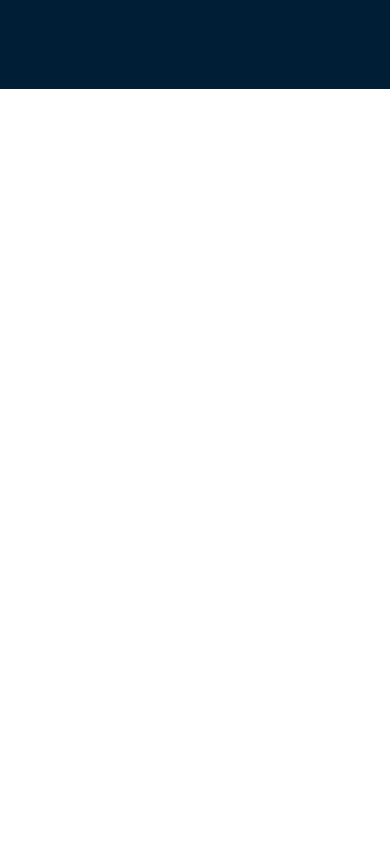
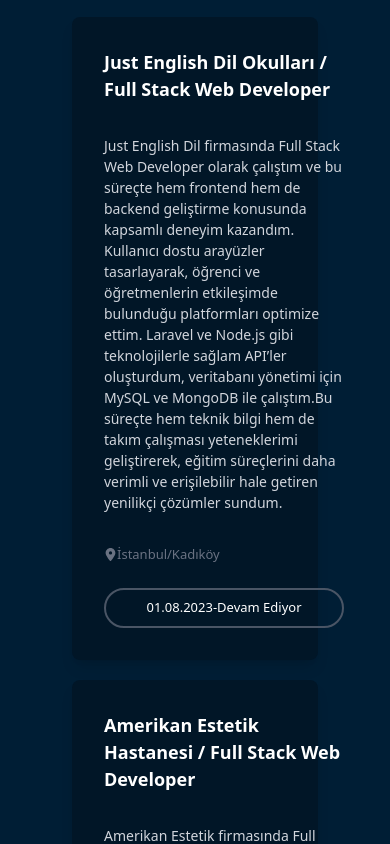
Before and after one commit to dev-selimcangursu/reactjs-my-professional-portfolio, a React (Vite) app in the folder portfolio-website/: page / in a window 390 px wide. Shown: the part 7100-7944 px from the top of the page. Before the commit the page ends 7189 px from the top, so only its background shows below. Built offline with nearby package versions, Linux system fonts and the light colour scheme.

Commit message:
deneyimlerim alanı tasarlandı responsive hale getirildi.

```diff
--- a/portfolio-website/src/App.css
+++ b/portfolio-website/src/App.css
@@ -6,10 +6,10 @@
 .about__me {
   background-color: #001e35;
 }
-.my__services{
+.my__services {
   background-color: #011627;
 }
-.my__experience{
+.my__experience {
   background-color: #001e35;
 }
 #contactButton {
--- a/portfolio-website/src/App.jsx
+++ b/portfolio-website/src/App.jsx
@@ -6,11 +6,12 @@ import Button from "./components/Button";
 import { IoLogoInstagram, IoLogoGithub, IoLogoLinkedin } from "react-icons/io5";
 import Box from "./components/Box";
 import { useSelector } from "react-redux";
+import WorkGallery from './components/WorkGallery'
 import Card from "./components/Card";
 function App() {
   const about = useSelector((state) => state.about.value);
   const services = useSelector((state) => state.services.value);
-
+  const experience = useSelector((state) => state.experience.value);
 
   // TypeWriter Kütüphanesi
   const typewriterRef = useRef(null);
@@ -213,7 +214,9 @@ function App() {
             DENEYİMİM
           </h3>
           <div className="w-full grid grid-cols-1 md:grid-cols-1 gap-5 mt-10">
-
+            {experience.map((experience, index) => {
+              return <WorkGallery key={index} experience={experience} />;
+            })}
           </div>
         </div>
       </section>
--- /dev/null
+++ b/portfolio-website/src/app/experienceSlide.jsx
@@ -0,0 +1,46 @@
+import { createSlice } from "@reduxjs/toolkit";
+
+const initialState = {
+  value: [
+    {
+      company: "Just English Dil Okulları",
+      title: "Full Stack Web Developer",
+      main: "Just English Dil firmasında Full Stack Web Developer olarak çalıştım ve bu süreçte hem frontend hem de backend geliştirme konusunda kapsamlı deneyim kazandım. Kullanıcı dostu arayüzler tasarlayarak, öğrenci ve öğretmenlerin etkileşimde bulunduğu platformları optimize ettim. Laravel ve Node.js gibi teknolojilerle sağlam API’ler oluşturdum, veritabanı yönetimi için MySQL ve MongoDB ile çalıştım.Bu süreçte hem teknik bilgi hem de takım çalışması yeteneklerimi geliştirerek, eğitim süreçlerini daha verimli ve erişilebilir hale getiren yenilikçi çözümler sundum. ",
+      start_time: "01.08.2023",
+      end_time: "Devam Ediyor",
+      location: "İstanbul/Kadıköy",
+    },
+    {
+      company: "Amerikan Estetik Hastanesi",
+      title: "Full Stack Web Developer",
+      main: "Amerikan Estetik firmasında Full Stack Developer olarak çalıştım ve bu süreçte hem klinik hem de hasta deneyimlerini iyileştiren dijital çözümler geliştirdim. Modern web teknolojileri kullanarak, kullanıcı dostu ve mobil uyumlu hasta portalları ve randevu sistemleri tasarladım.hasta bilgileri ve randevu yönetimi gibi hassas verilerin güvenliğini sağlamak için en iyi uygulamaları takip ettim. Sürekli olarak sistem performansını iyileştirerek, hasta memnuniyetini artıracak yenilikçi özellikler ekledim .Hem teknik hem de iş süreçlerine olan katkılarım, hastanenin dijital altyapısının gelişmesine önemli ölçüde katkı sağladı.",
+      start_time: "01.01.2024",
+      end_time: "01.01.2025",
+      location: "İstanbul/Şişli",
+    },
+    {
+      company: "Wiky Watch Akıllı Çocuk Saatleri",
+      title: "Full Stack Web Developer",
+      main: "Wiky Watch akıllı çocuk saatleri firmasında full stack web developer olarak görev aldım. Bu süreçte, hem müşteri tarafında kullanılan web sitesinin hem de dahili kullanım için geliştirilmiş CRM sistemi ve yönetim panellerinin tasarım ve geliştirilmesinde aktif rol aldım. Web teknolojileri ve veritabanı yönetimi konusunda deneyim kazanarak, kullanıcı dostu arayüzler oluşturmanın yanı sıra, dinamik ve verimli arka uç çözümleri geliştirdim. Ayrıca, sistem entegrasyonları ve kullanıcı verilerinin yönetimi gibi konularda da katkı sağladım, böylece firma içindeki operasyonel süreçlerin verimli hale gelmesine yardımcı oldum. ",
+      start_time: "01.08.2023",
+      end_time: "Devam Ediyor",
+      location: "İstanbul/Üsküdar",
+    },
+    {
+      company: "Freelance İş",
+      title: "Full Stack Web Developer",
+      main: "Freelance web geliştirme alanında çeşitli projelerde çalışarak geniş bir deneyim kazandım. Müşterilerimin ihtiyaçlarına göre özelleştirilmiş web siteleri, e-ticaret platformları ve uygulamalar geliştirdim. React, Laravel, Node.js gibi modern teknolojilerle dinamik ve ölçeklenebilir çözümler sundum. Ayrıca, SEO optimizasyonu, kullanıcı deneyimi (UX) ve arayüz tasarımı (UI) konularında da çalışmalar yaparak, müşterilerimin dijital varlıklarını güçlendirdim. Freelance projelerde, müşteri odaklı yaklaşımım ve zaman yönetimi becerilerimle, her projeyi zamanında ve yüksek kaliteli şekilde teslim ettim. Hem küçük ölçekli işletmeler hem de büyük projeler için çözümler sunarak, müşterilerimin dijital hedeflerine ulaşmalarına yardımcı oldum.",
+      start_time: "-",
+      end_time: "-",
+      location: "İstanbul",
+    },
+  ],
+};
+
+export const experienceSlide = createSlice({
+  name: "experience",
+  initialState,
+  reducers: {},
+});
+
+export default experienceSlide.reducer;
--- a/portfolio-website/src/app/store.jsx
+++ b/portfolio-website/src/app/store.jsx
@@ -1,10 +1,11 @@
 import { configureStore } from '@reduxjs/toolkit'
 import AboutReducer from './aboutSlide'
 import ServicesRedurcer from './servicesSlide'
-
+import ExperienceRedurcer from './experienceSlide'
 export const store = configureStore({
   reducer: {
     about:AboutReducer,
-    services:ServicesRedurcer
+    services:ServicesRedurcer,
+    experience:ExperienceRedurcer
   },
 })
--- /dev/null
+++ b/portfolio-website/src/components/WorkGallery.jsx
@@ -0,0 +1,31 @@
+import React from "react";
+import { FaLocationDot, FaBusinessTime } from "react-icons/fa6";
+
+function WorkGallery(props) {
+  return (
+    <div
+      style={{ backgroundColor: "#011627" }}
+      className="grid grid-rows-1 md:grid-rows-2 gap-6 border-0 shadow-lg rounded-lg w-full p-8 bg-black hover:border-red-500 hover:border-2 transition-all duration-300"
+    >
+      <h3 className="font-semibold text-white text-[18px] mb-2 md:flex items-center">
+        <FaBusinessTime className="me-1 hidden md:block" />
+        {props.experience.company} / {props.experience.title}
+      </h3>
+      <small className="text-[14px] text-gray-300">
+        {props.experience.main}
+      </small>
+      <div className="mt-2">
+        <small className="text-[13px] text-gray-500 flex row items-center">
+          <FaLocationDot />
+          {props.experience.location}
+        </small>
+      </div>
+      <div className="w-60 px-4 py-2 border-2 border-gray-600 rounded-full text-[13px] flex items-center justify-center">
+        <span>{props.experience.start_time}</span> -{" "}
+        <span>{props.experience.end_time}</span>
+      </div>
+    </div>
+  );
+}
+
+export default WorkGallery;
```
Also changed, not shown: portfolio-website/src/components/Card.jsx (+7 -6 lines).
